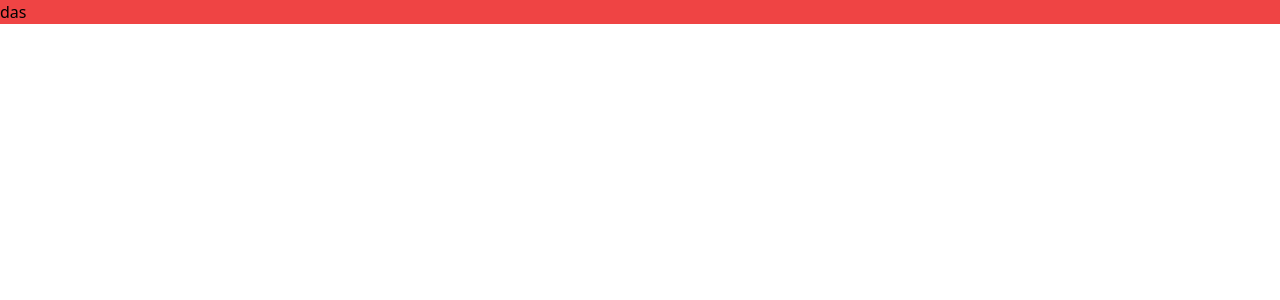
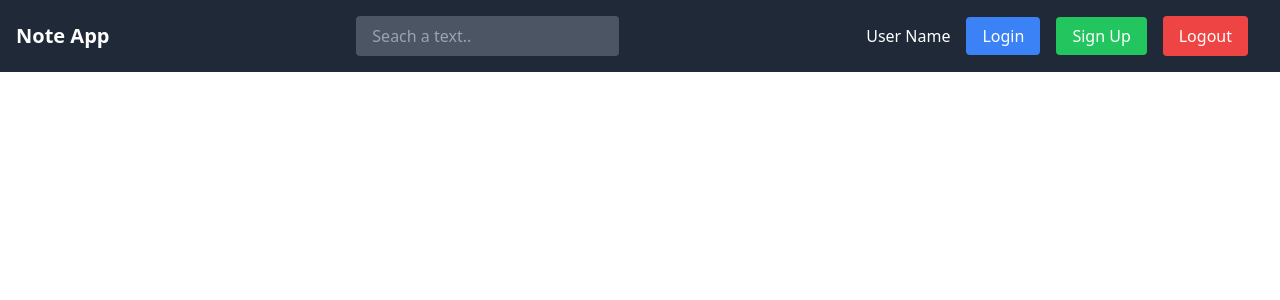
Before and after one commit to prabashwara65/React-test-Notes, a React (Vite) app in the folder Frontend/: page / in a window 1280 px wide. Shown: the top 300 px of the page. Built offline with nearby package versions, Linux system fonts and the light colour scheme.

Commit message:
navbar designed

```diff
--- /dev/null
+++ b/Frontend/src/components/Navbar.jsx
@@ -0,0 +1,32 @@
+import React from "react";
+import { Link } from "react-router-dom";
+
+const Navbar = () => {
+  return (
+    <nav className="flex justify-between items-center bg-gray-800 p-4 text-white ">
+      <div className="text-xl font-bold">
+        <Link to="/">Note App</Link>
+      </div>
+      <input
+        type="text"
+        placeholder="Seach a text.."
+        className="bg-gray-600 px-4 py-2 rounded"
+      />
+      <div>
+        <span className="mr-4">User Name</span>
+        <Link to="/login" className="bg-blue-500 px-4 py-2 rounded mr-4">
+          Login
+        </Link>
+        <Link to="/signup" className="bg-green-500 px-4 py-2 rounded mr-4">
+          Sign Up
+        </Link>
+        {/* <Link to="/logout" className="bg-red-500 px-4 py-2 rounded mr-4">
+          Logout
+        </Link> */}
+        <button className="bg-red-500 px-4 py-2 rounded mr-4">Logout</button>
+      </div>
+    </nav>
+  );
+};
+
+export default Navbar;
--- a/Frontend/src/pages/Home.jsx
+++ b/Frontend/src/pages/Home.jsx
@@ -1,11 +1,10 @@
 import React from 'react'
+import Navbar from '../components/Navbar'
 
 const Home = () => {
   return (
-    <div className='flex items-center justify-center'>
-      <div className='container bg-red-500'>
-            das
-      </div>
+    <div >
+      <Navbar />
     </div>
   )
 }
--- a/Frontend/src/pages/Login.jsx
+++ b/Frontend/src/pages/Login.jsx
@@ -15,7 +15,7 @@ const Login = () => {
         password,
       });
       console.log(response);
-      if(response.data.succcess){
+      if(response.data.success){
         localStorage.setItem('token' , response.data.token )
         navigate("/")
       }
```
